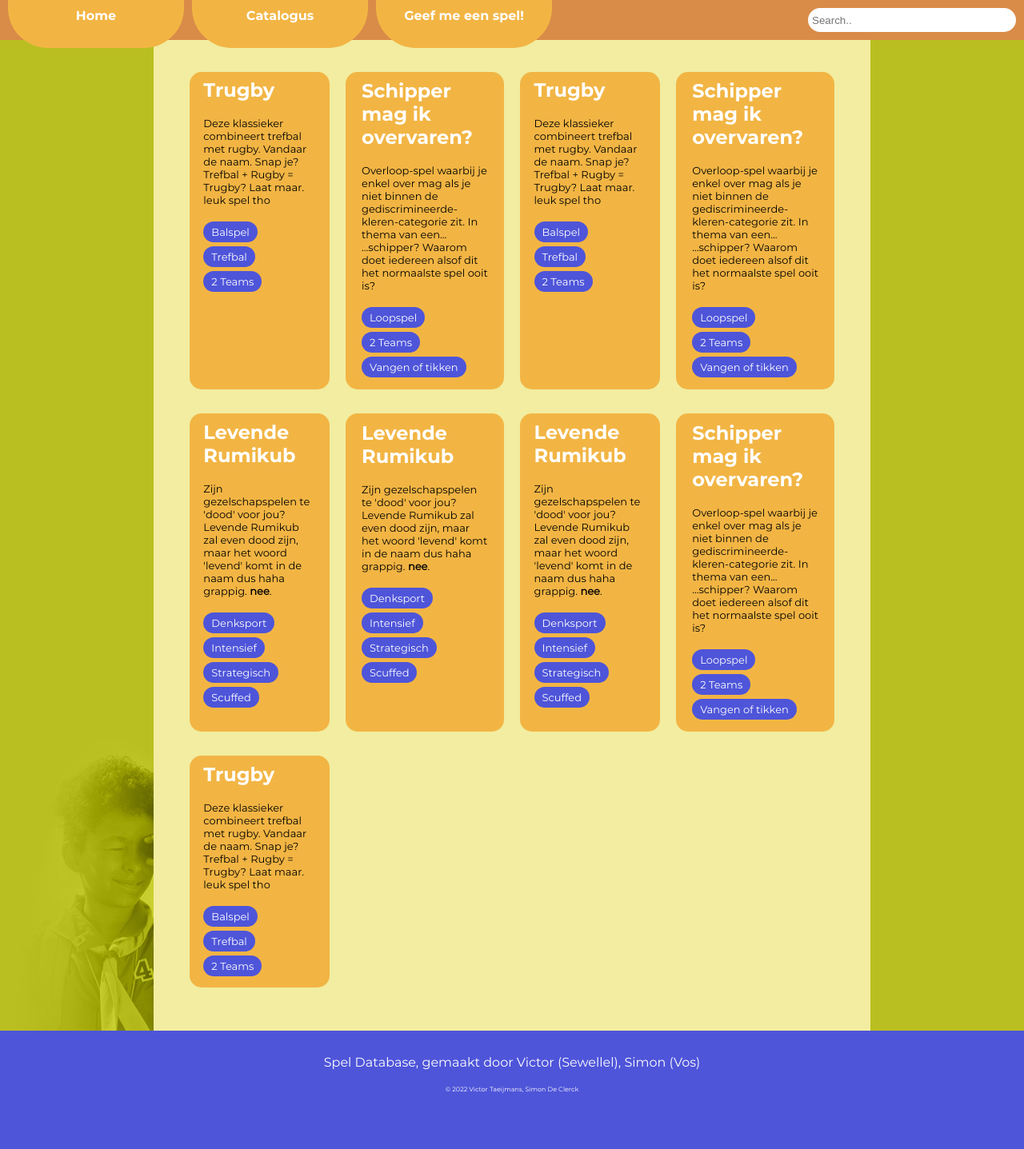
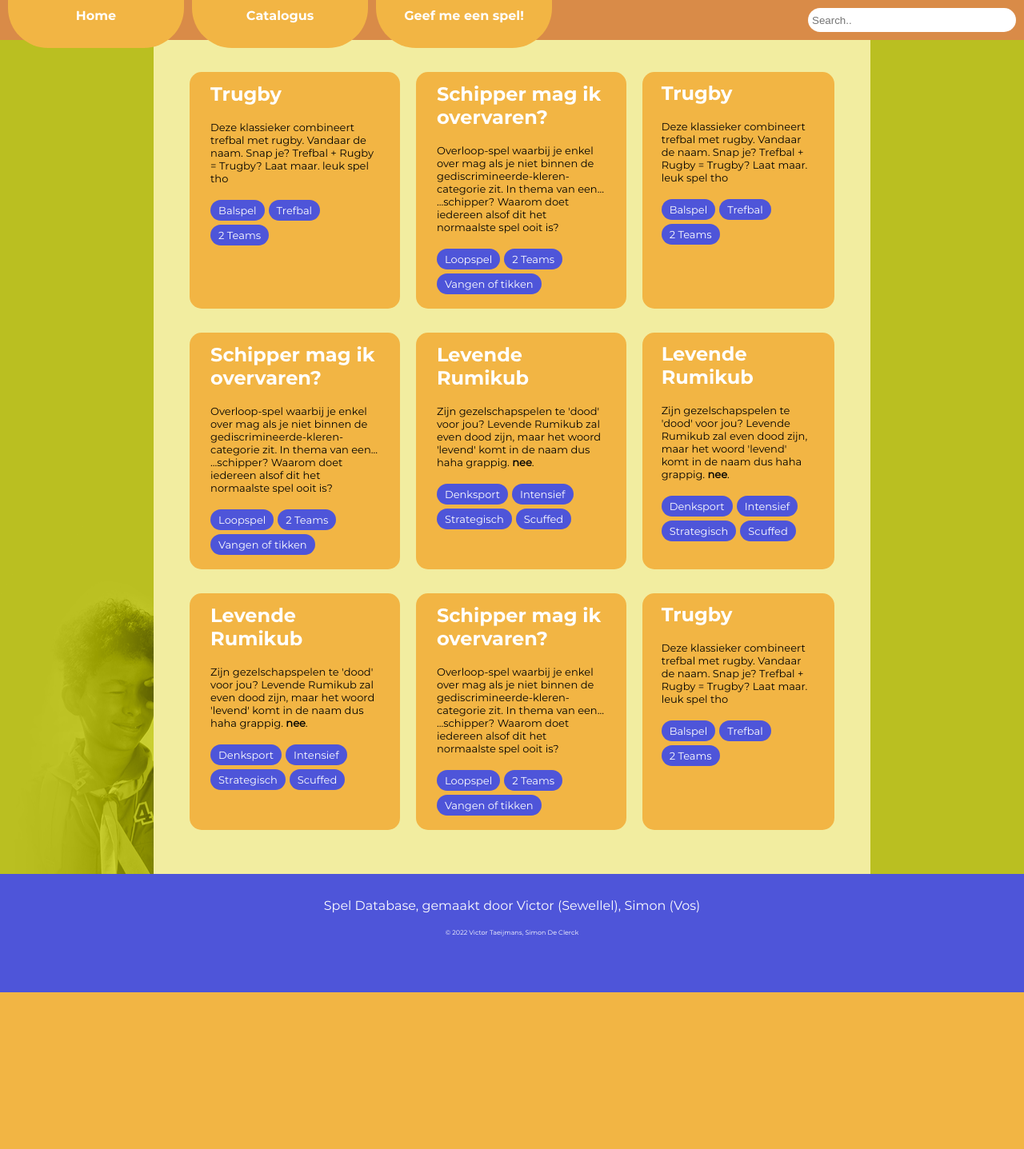
Before and after one commit to VictorTmns/spelDatabase, a PHP site: page /catalogus.php in a window 1280 px wide. Shown: the whole page at 80% size. After the commit the page ends 1241 px from the top, so only its background shows below. Run offline with PHP 8.4, Linux system fonts and the light colour scheme.

Commit message:
Update style.css

```diff
--- a/app/style/style.css
+++ b/app/style/style.css
@@ -129,6 +129,13 @@ h1 {
     }
 }
 
+@media only screen and (max-width: 1500px) { /* "The gray zone" overwrites (tussenformaat) */
+
+    .catalogus {
+        grid-template-columns: repeat(3, auto);
+    }
+}
+
 @media only screen and (max-width: 1000px) { /* i-pad overwrites (tussenformaat) */
     main {
         width: auto;
```
